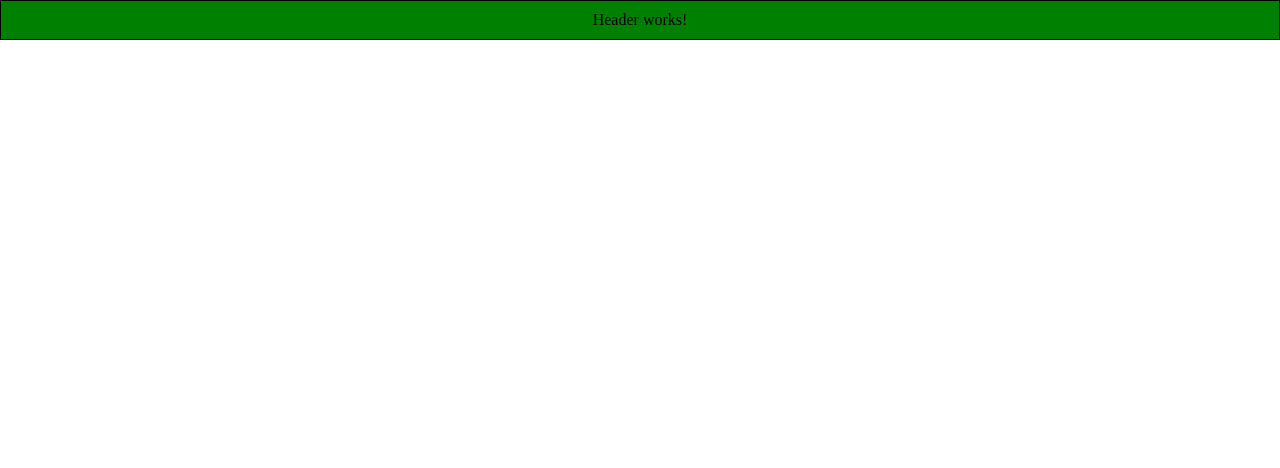
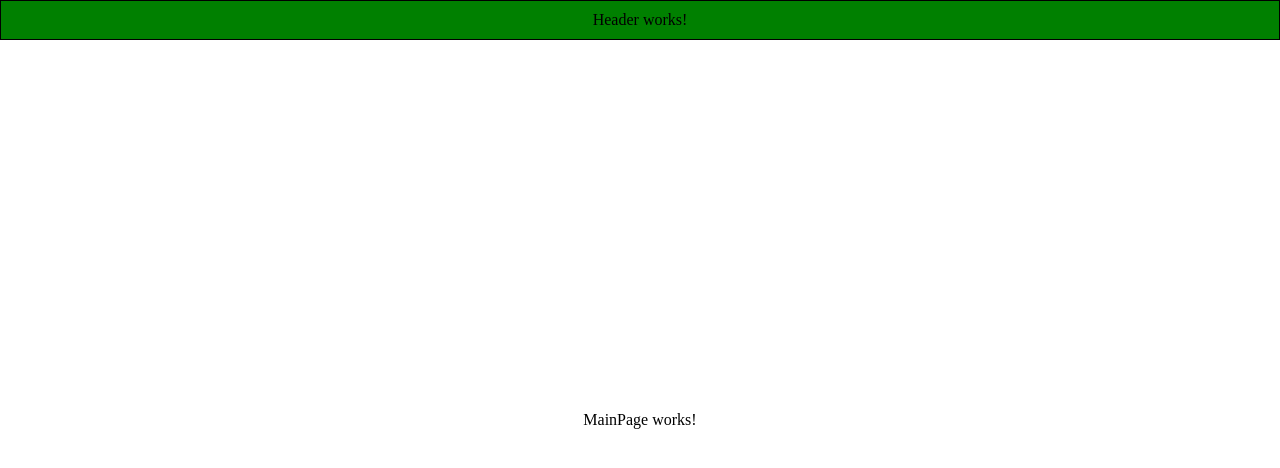
Before and after one commit to DeguzBelarus/rss-react, a React (Create React App) app: page / in a window 1280 px wide. Shown: the top 468 px of the page. Built offline with nearby package versions, Linux system fonts and the light colour scheme.

Commit message:
feat: add router component and import it into the app component; add browser router into index.tsx

```diff
--- /dev/null
+++ b/src/AppRouter/AppRouter.tsx
@@ -0,0 +1,18 @@
+import React, { Component } from 'react';
+import { Route, Routes } from 'react-router-dom';
+
+import { MainPage } from 'pages/MainPage/MainPage';
+import { AboutUsPage } from 'pages/AboutUsPage/AboutUsPage';
+import { Page404 } from 'pages/Page404/Page404';
+
+export class AppRouter extends Component {
+  render() {
+    return (
+      <Routes>
+        <Route path="/" element={<MainPage />} />
+        <Route path="/about" element={<AboutUsPage />} />
+        <Route path="*" element={<Page404 />} />
+      </Routes>
+    );
+  }
+}
--- a/src/components/App.tsx
+++ b/src/components/App.tsx
@@ -1,5 +1,6 @@
 import React, { Component } from 'react';
 
+import { AppRouter } from 'AppRouter/AppRouter';
 import { Header } from './Header/Header';
 
 class App extends Component {
@@ -7,6 +8,7 @@ class App extends Component {
     return (
       <>
         <Header />
+        <AppRouter />
       </>
     );
   }
--- a/src/index.tsx
+++ b/src/index.tsx
@@ -1,13 +1,14 @@
 import React from 'react';
 import ReactDOM from 'react-dom/client';
+import { BrowserRouter } from 'react-router-dom';
 
 import App from './components/App';
 import './index.scss';
 
 const root = ReactDOM.createRoot(document.getElementById('root') as HTMLElement);
 const app = (
-  <React.StrictMode>
+  <BrowserRouter>
     <App />
-  </React.StrictMode>
+  </BrowserRouter>
 );
 root.render(app);
```
